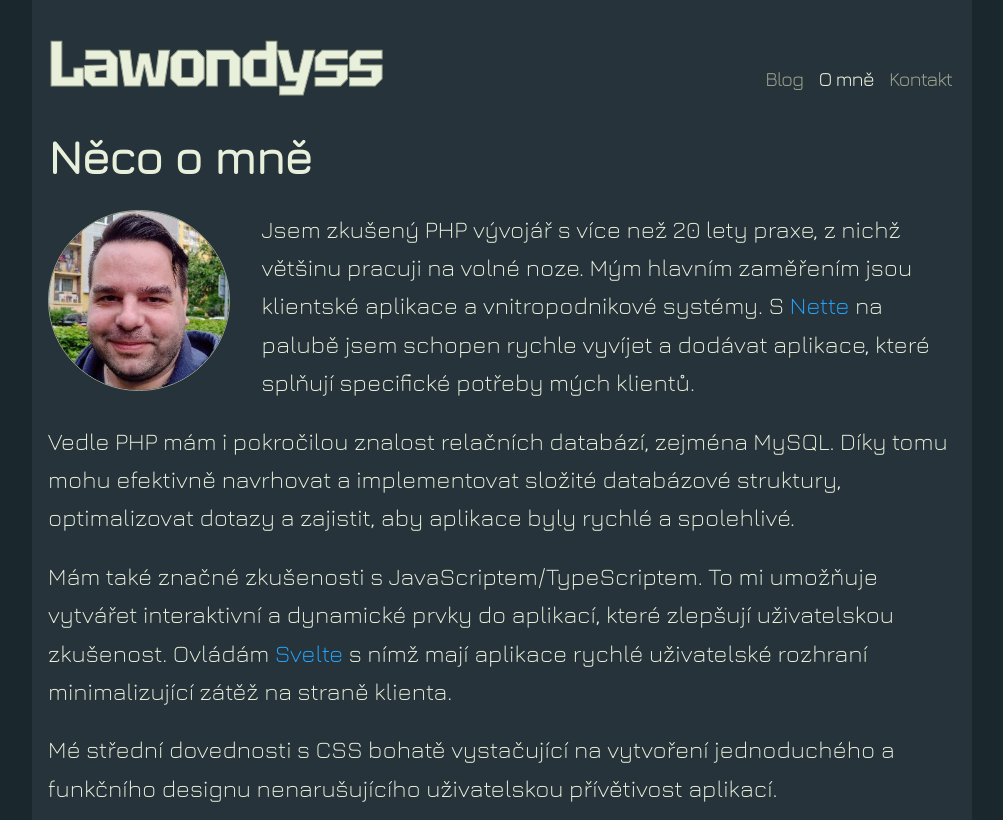
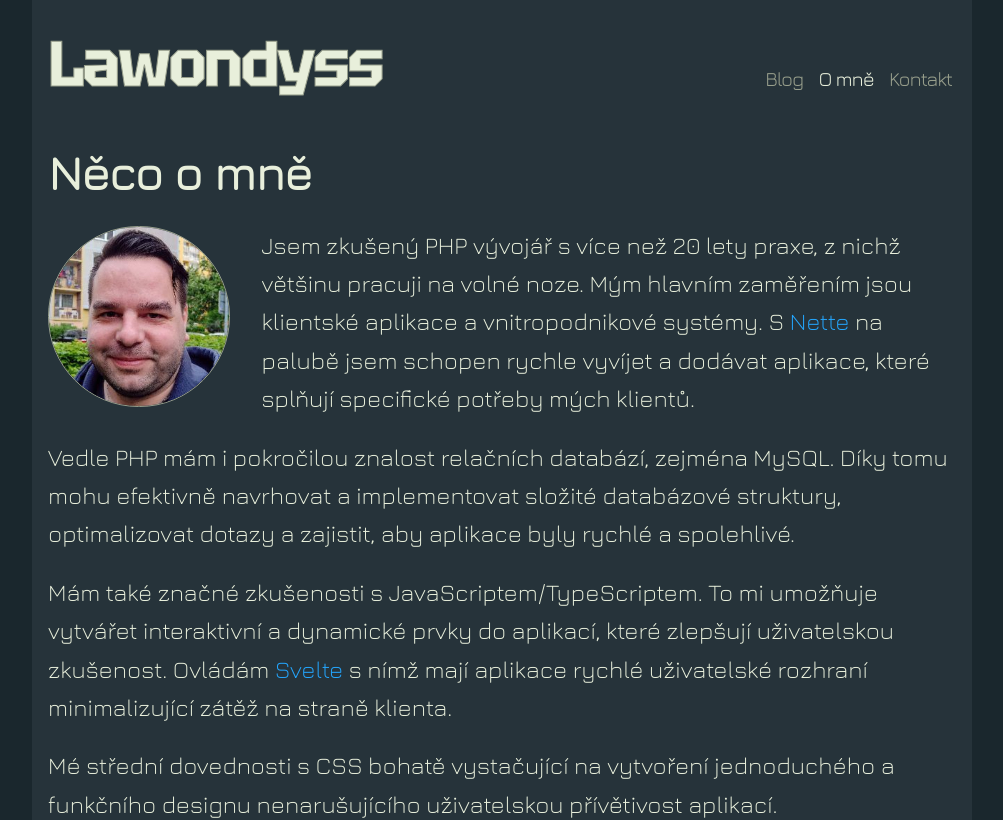
Before and after one commit to Lawondyss/lawondyss-blog, a SvelteKit app: page /about in a window 1280 px wide. Shown: the top 820 px of the page, without its empty margins (138-1141 px from the left). Built offline with nearby package versions, Linux system fonts and the light colour scheme.

Commit message:
Changed gap between header, main and footer

```diff
--- a/src/components/composites/Page.svelte
+++ b/src/components/composites/Page.svelte
@@ -38,7 +38,7 @@
     padding: var(--size-l) var(--size-s);
     display: flex;
     flex-direction: column;
-    gap: var(--size-l);
+    gap: var(--size-xl);
     background-color: var(--background);
   }
 
```
